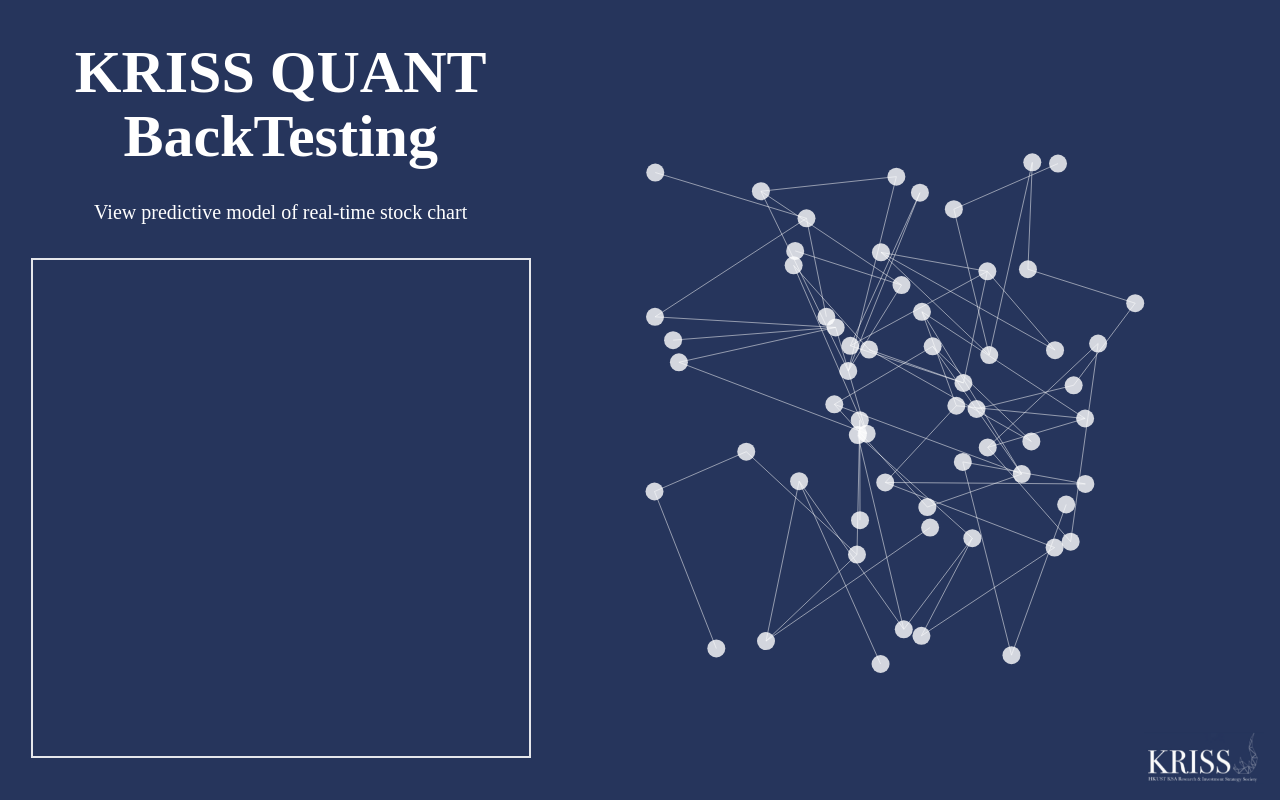
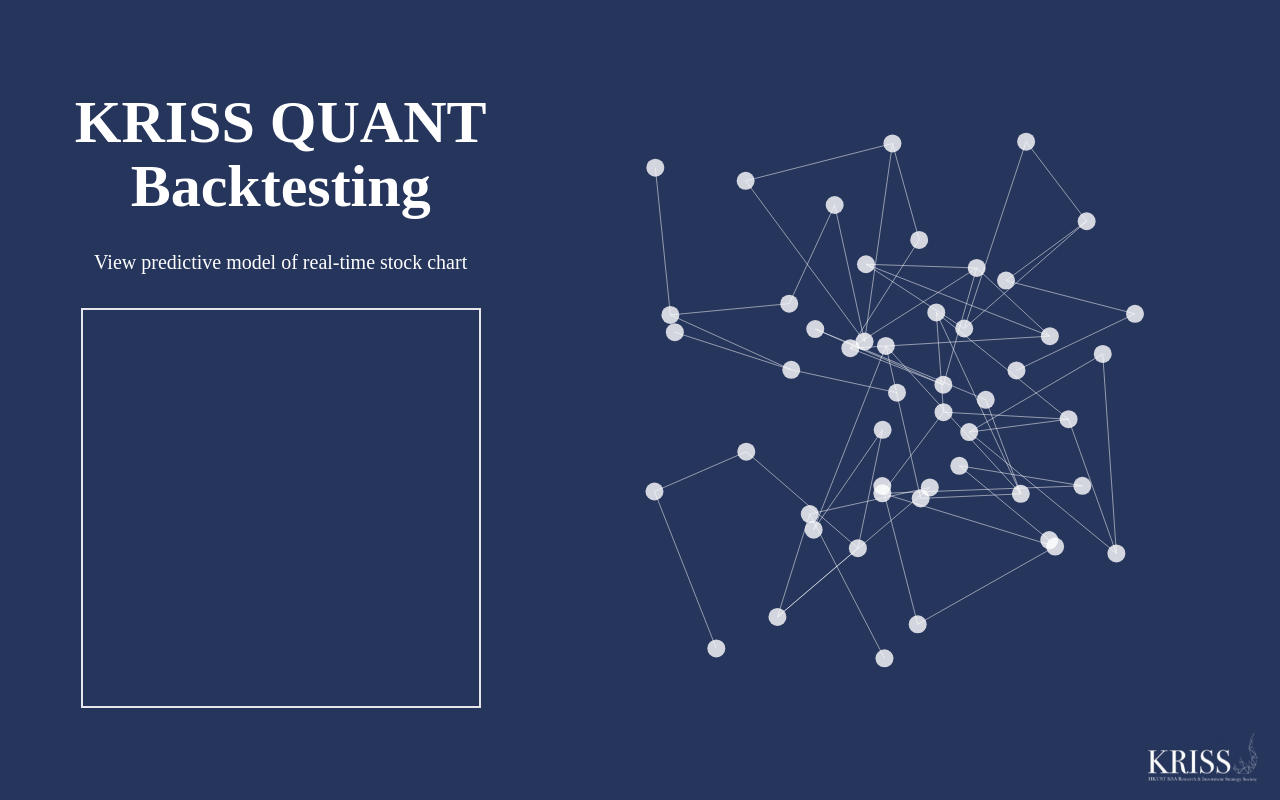
Before and after one commit to KRISS-Quant/quant-2024, a Next.js app: page / in a window 1280 px wide. Built offline with nearby package versions, Linux system fonts and the light colour scheme.

Commit message:
update layout setup of landing page

```diff
--- a/app/page.tsx
+++ b/app/page.tsx
@@ -6,14 +6,14 @@
       <div className="grid grid-cols-1 md:grid-cols-12 gap-4 w-full p-8 font-jomolhari">
         <div className="flex flex-col items-center justify-center md:items-center md:justify-center md:col-span-5">
           <h1 className="text-6xl font-bold mb-1">KRISS QUANT</h1>
-          <h1 className="text-6xl font-bold mb-8">BackTesting</h1>
+          <h1 className="text-6xl font-bold mb-8">Backtesting</h1>
           <h3 className="text-xl text-center md:text-left mb-8">
             View predictive model of real-time stock chart
           </h3>
           {/* Put parameter selection component below */}
-          <div className="w-[500px] h-[500px] border-2"></div>
+          <div className="w-[400px] h-[400px] border-2"></div>
         </div>
-        <div className="hidden md:flex justify-start items-start md:col-span-7">
+        <div className="md:flex justify-start items-start md:col-span-7">
           <ParticleGraph />
         </div>
       </div>
--- a/components/ParticleGraph.tsx
+++ b/components/ParticleGraph.tsx
@@ -69,7 +69,7 @@
   // Configuration constants
   const REPULSION_RADIUS = 100;
   const REPULSION_STRENGTH = 0.5;
-  const NUMBER_OF_NODES = 60;
+  const NUMBER_OF_NODES = 50;
   const BASE_SPEED = 0.2;
   const MOUSE_INFLUENCE_DECAY = 0.95;
   const WALL_BOUNCE_DAMPENING = 0.8;
@@ -108,7 +108,7 @@
       for (let j = i + 1; j < NUMBER_OF_NODES; j++) {
         const distance = Math.sqrt(
           Math.pow(newNodes[i].x - newNodes[j].x, 2) +
-            Math.pow(newNodes[i].y - newNodes[j].y, 2)
+          Math.pow(newNodes[i].y - newNodes[j].y, 2)
         );
         allPossibleEdges.push({ from: i, to: j, weight: distance });
       }
@@ -142,7 +142,7 @@
       // Check if this edge would create a good visual connection
       const distance = Math.sqrt(
         Math.pow(newNodes[edge.from].x - newNodes[edge.to].x, 2) +
-          Math.pow(newNodes[edge.from].y - newNodes[edge.to].y, 2)
+        Math.pow(newNodes[edge.from].y - newNodes[edge.to].y, 2)
       );
 
       // Only add edges that aren't too long
@@ -197,8 +197,12 @@
       lastTime = currentTime;
 
       setNodes((prevNodes): Node[] => {
-        const width = window.innerWidth;
-        const height = window.innerHeight;
+        const width = containerRef.current
+          ? containerRef.current.offsetWidth
+          : 1000;
+        const height = containerRef.current
+          ? containerRef.current.offsetHeight
+          : 800;
         const padding = 50;
 
         return prevNodes.map((node, nodeIndex): Node => {
```
